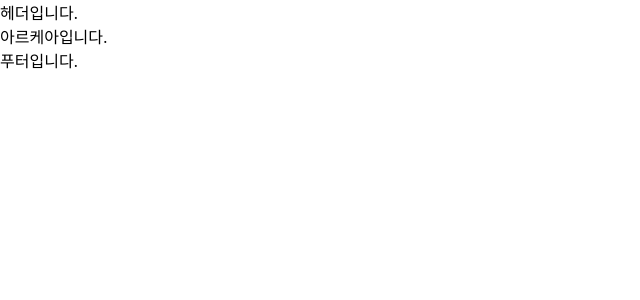
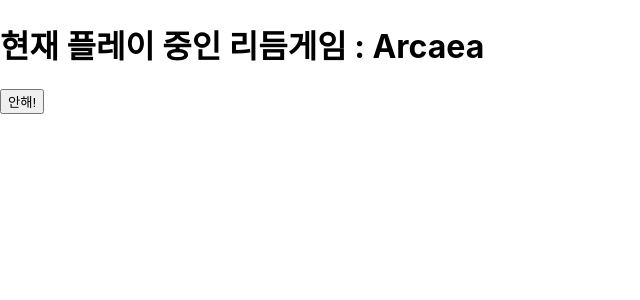
Before and after one commit to NepleDev/UpSword, a React (Create React App) app: page / in a window 1280 px wide. Shown: the top 300 px of the page, without its empty margins (0-640 px from the left). Built offline with nearby package versions, Linux system fonts and the light colour scheme.

Commit message:
feat: Main 바꾸기

```diff
--- a/src/App.js
+++ b/src/App.js
@@ -6,9 +6,7 @@
 function App() {
   return(
     <div>
-      <Header />
       <Main />
-      <Footer />
     </div>
   )
 }
--- a/src/component/Main.js
+++ b/src/component/Main.js
@@ -1,13 +1,19 @@
-import React, { Component } from 'react';
+import React, { useState } from 'react';
 
-class Main extends Component {
-    render() {
-        return (
-            <div>
-                아르케아입니다.
-            </div>
-        );
+const Main = () => {
+    const gameNameList = ["Arcaea", "Sound Voltex", "Cytus II", "Rotaeno", "Phigros"]
+    let gameIdx = 0
+
+    function changeGame() {
+        gameIdx = gameIdx >= gameNameList.length - 1 ? 0 : gameIdx++;
     }
+
+    return (
+        <div>
+            <h1>현재 플레이 중인 리듬게임 : {gameNameList[gameIdx]}</h1>
+            <button onclick={changeGame}>안해!</button>
+        </div>
+    )
 }
 
 export default Main;
```
